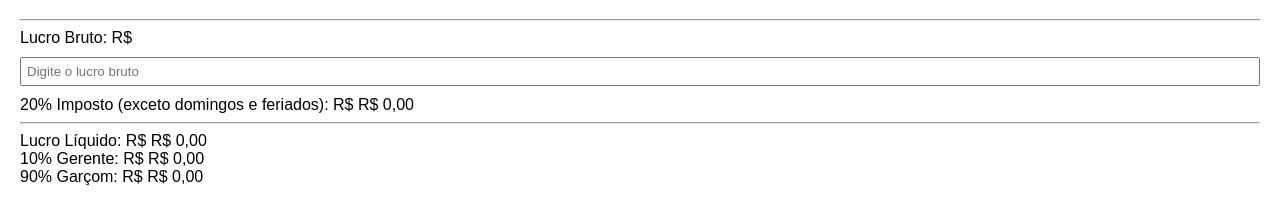
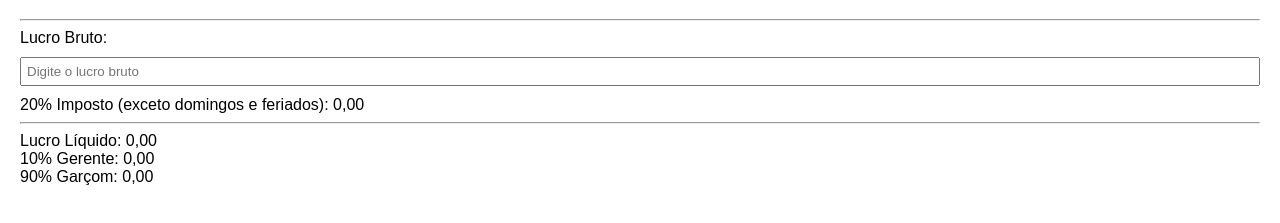
Before and after one commit to robniemeyer/tip-calculator, a plain HTML site: page index.html in a window 1280 px wide. Shown: the part 61-284 px from the top of the page. Drawn offline with Linux system fonts and the light colour scheme.

Commit message:
refactor: Remove redundant "R$" from labels and div text

```diff
--- a/index.html
+++ b/index.html
@@ -22,15 +22,15 @@
     <h1>Calculadora de Gorjeta</h1>
     <hr/>
     <div id="gross-profit">
-        <label for="gross-profit-value">Lucro Bruto: R$</label>
+        <label for="gross-profit-value">Lucro Bruto:</label>
         <input id="gross-profit-value" type="text" placeholder="Digite o lucro bruto" onkeyup="formatBRL(this)" aria-describedby="gross-profit-input-error"/>
         <div id="gross-profit-input-error" aria-live="assertive"></div>
     </div>
-    <div id="tax">20% Imposto (exceto domingos e feriados): R$ <span id="tax-value">R$ 0,00</span></div>
+    <div id="tax">20% Imposto (exceto domingos e feriados): <span id="tax-value">0,00</span></div>
     <hr/>
-    <div id="net-profit">Lucro Líquido: R$ <span id="net-profit-value">R$ 0,00</span></div>
-    <div id="manager">10% Gerente: R$ <span id="manager-value">R$ 0,00</span></div>
-    <div id="waiter">90% Garçom: R$ <span id="waiter-value">R$ 0,00</span></div>
+    <div id="net-profit">Lucro Líquido: <span id="net-profit-value">0,00</span></div>
+    <div id="manager">10% Gerente: <span id="manager-value">0,00</span></div>
+    <div id="waiter">90% Garçom: <span id="waiter-value">0,00</span></div>
 
     <script>
         let debounceTimer;
@@ -43,7 +43,7 @@
             let value = input.value.replace(/[\D]+/g, '');
             value = (value / 100).toFixed(2);
             value = value.replace('.', ',').replace(/(\d)(?=(\d{3})+(?!\d))/g, '$1.');
-            input.value = 'R$ ' + value;
+            input.value = value;
             debounceCalculateTip();
         }
 
```
